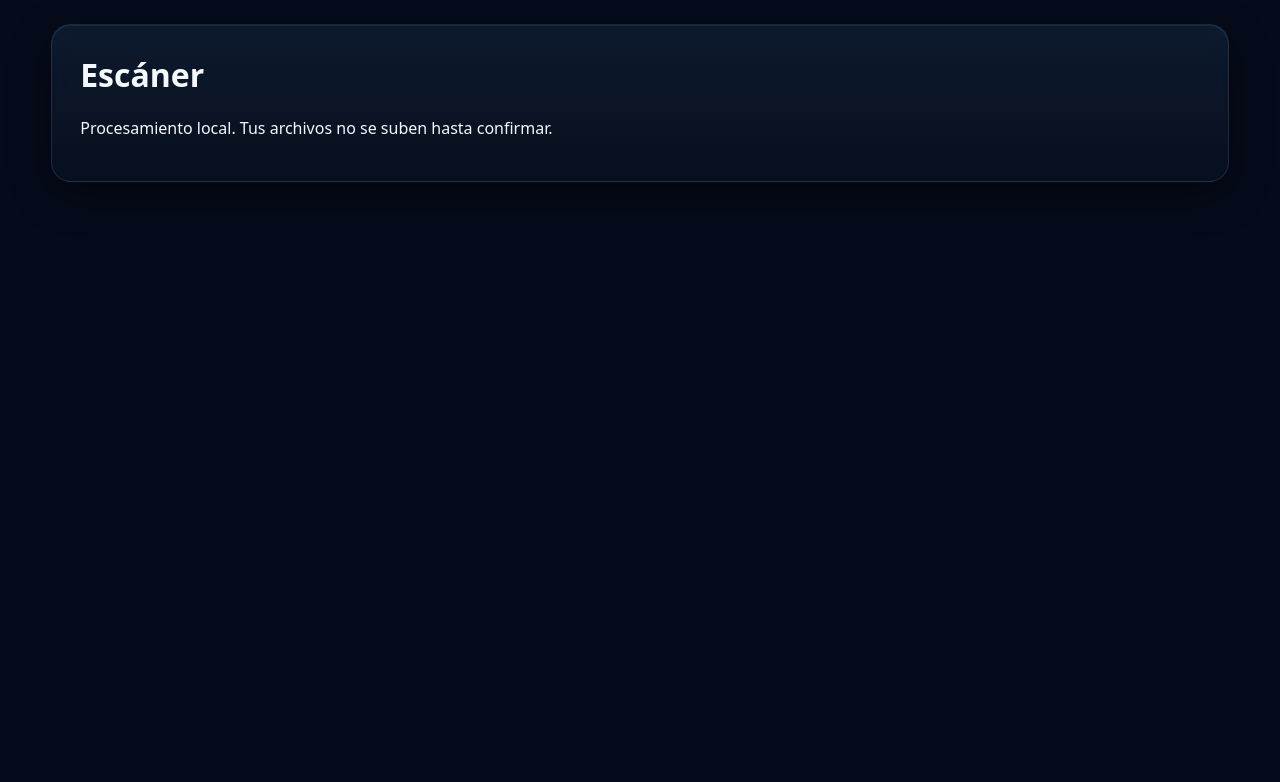
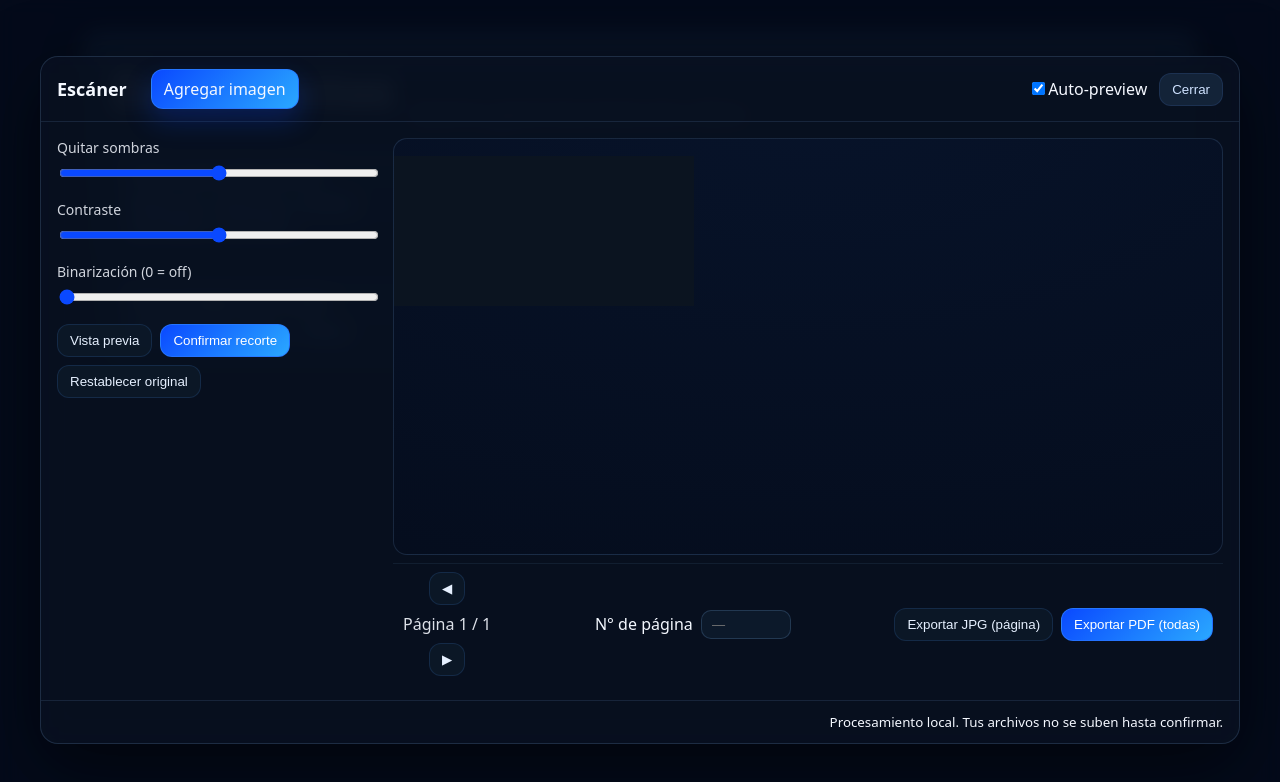
Before and after one commit to Buffnico/inmovia, a React (Vite) app in the folder apps/web/: page /#/documentos/escaner in a window 1280 px wide. Shown: the top 782 px of the page. Built offline with nearby package versions, Linux system fonts and the light colour scheme.

Commit message:
chore: sync local changes (api, router, documentos, vite config, lockfile)

```diff
--- a/apps/web/src/pages/Documentos.tsx
+++ b/apps/web/src/pages/Documentos.tsx
@@ -1,148 +1,71 @@
-// apps/web/src/pages/Documentos.tsx
-import React from "react";
+// apps/web/src/pages/Documentos.tsx  (REEMPLAZAR COMPLETO)
+import React, { useEffect, useState } from "react";
+import { useLocation } from "react-router-dom";
+import ScannerModal from "../scanner/components/ScannerModal";
 
 export default function Documentos() {
+  const { pathname } = useLocation(); // con HashRouter será "/documentos" o "/documentos/escaner"
+  const [scanOpen, setScanOpen] = useState(false);
+
+  useEffect(() => {
+    // si estamos en /documentos/escaner, abrir modal
+    if (pathname.endsWith("/documentos/escaner")) {
+      setScanOpen(true);
+    }
+  }, [pathname]);
+
   return (
-    <div className="container" style={{ padding: "24px 0" }}>
-      <div className="glass-panel" style={{ marginBottom: 18 }}>
-        <h1 style={{ margin: 0 }}>Documentos</h1>
-        <p className="muted" style={{ margin: "6px 0 0" }}>
-          Gestioná y generá documentos de tu oficina.
-        </p>
+    <div className="container app-main">
+      <div className="glass-panel">
+        <div className="dash-header">
+          <h1 className="brand-title">Documentos</h1>
+          <p className="brand-sub">Gestioná y generá documentos de tu oficina.</p>
+        </div>
+
+        <section className="cards-row">
+          <a className="stat-card" href="#/documentos/nuevo">
+            <div className="stat-head">Crear nuevo documento</div>
+            <div className="stat-sub">Reservas, refuerzos, recibos, portadas, contratos…</div>
+          </a>
+
+          <a className="stat-card" href="#/documentos/cargar">
+            <div className="stat-head">Cargar documento</div>
+            <div className="stat-sub">Subí PDF/JPG/PNG desde tu PC.</div>
+          </a>
+
+          <button
+            type="button"
+            className="stat-card"
+            style={{ textAlign: "left" }}
+            onClick={() => setScanOpen(true)}
+          >
+            <div className="stat-head">Escanear</div>
+            <div className="stat-sub">Recorte, mejoras, multipágina y PDF/JPG.</div>
+          </button>
+
+          <a className="stat-card" href="#/documentos/portada">
+            <div className="stat-head">Crear imagen para redes</div>
+            <div className="stat-sub">Plantillas con datos + fotos.</div>
+          </a>
+        </section>
       </div>
 
-      <section
-        className="cards"
-        style={{ gridTemplateColumns: "repeat(auto-fit, minmax(260px, 1fr))" }}
-      >
-        {/* Crear nuevo documento */}
-        <a
-          href="#/documentos/nuevo"
-          className="card"
-          style={{ textDecoration: "none", display: "block" }}
-        >
-          <div style={{ display: "flex", gap: 12, alignItems: "center" }}>
-            <span
-              aria-hidden
-              style={{
-                width: 32,
-                height: 32,
-                borderRadius: 10,
-                display: "grid",
-                placeItems: "center",
-                background:
-                  "linear-gradient(180deg, rgba(31,140,255,.25), rgba(31,140,255,.10))",
-                border: "1px solid rgba(55,168,255,.28)",
-                boxShadow: "0 6px 18px rgba(31,140,255,.18)",
-              }}
-            >
-              📄
-            </span>
-            <div>
-              <div style={{ fontWeight: 700 }}>Crear nuevo documento</div>
-              <div className="muted" style={{ marginTop: 4 }}>
-                Reservas, refuerzos, recibos, portadas, contratos…
+      {/* ===== Modal flotante “vidrioso” sobre Documentos ===== */}
+      {scanOpen && (
+        <>
+          <div className="scanner-overlay" onClick={() => setScanOpen(false)} />
+          <div className="scanner-float">
+            <div className="scanner-card" onClick={(e) => e.stopPropagation()}>
+              {/* tu UI de escáner, envuelta con clases de tema azul */}
+              <div className="scanner-page">
+                <div className="scanner-stage">
+                  <ScannerModal isOpen={true} onClose={() => setScanOpen(false)} />
+                </div>
               </div>
             </div>
           </div>
-        </a>
-
-        {/* Cargar documento */}
-        <a
-          href="#/documentos/cargar"
-          className="card"
-          style={{ textDecoration: "none", display: "block" }}
-        >
-          <div style={{ display: "flex", gap: 12, alignItems: "center" }}>
-            <span
-              aria-hidden
-              style={{
-                width: 32,
-                height: 32,
-                borderRadius: 10,
-                display: "grid",
-                placeItems: "center",
-                background:
-                  "linear-gradient(180deg, rgba(31,140,255,.25), rgba(31,140,255,.10))",
-                border: "1px solid rgba(55,168,255,.28)",
-                boxShadow: "0 6px 18px rgba(31,140,255,.18)",
-              }}
-            >
-              ⬆️
-            </span>
-            <div>
-              <div style={{ fontWeight: 700 }}>Cargar documento</div>
-              <div className="muted" style={{ marginTop: 4 }}>
-                Subí PDF/JPG/PNG desde tu PC.
-              </div>
-            </div>
-          </div>
-        </a>
-
-        {/* Escanear con cámara */}
-        <a
-          href="#/documentos/escaner"
-          className="card"
-          style={{ textDecoration: "none", display: "block" }}
-        >
-          <div style={{ display: "flex", gap: 12, alignItems: "center" }}>
-            <span
-              aria-hidden
-              style={{
-                width: 32,
-                height: 32,
-                borderRadius: 10,
-                display: "grid",
-                placeItems: "center",
-                background:
-                  "linear-gradient(180deg, rgba(31,140,255,.25), rgba(31,140,255,.10))",
-                border: "1px solid rgba(55,168,255,.28)",
-                boxShadow: "0 6px 18px rgba(31,140,255,.18)",
-              }}
-            >
-              📷
-            </span>
-            <div>
-              <div style={{ fontWeight: 700, color: "#8ec5ff" }}>Escanear</div>
-              <div className="muted" style={{ marginTop: 4 }}>
-                Recorte, mejoras, multipágina y PDF/JPG.
-              </div>
-            </div>
-          </div>
-        </a>
-
-        {/* Crear imagen para redes */}
-        <a
-          href="#/documentos/portadas"
-          className="card"
-          style={{ textDecoration: "none", display: "block" }}
-        >
-          <div style={{ display: "flex", gap: 12, alignItems: "center" }}>
-            <span
-              aria-hidden
-              style={{
-                width: 32,
-                height: 32,
-                borderRadius: 10,
-                display: "grid",
-                placeItems: "center",
-                background:
-                  "linear-gradient(180deg, rgba(31,140,255,.25), rgba(31,140,255,.10))",
-                border: "1px solid rgba(55,168,255,.28)",
-                boxShadow: "0 6px 18px rgba(31,140,255,.18)",
-              }}
-            >
-              🖼️
-            </span>
-            <div>
-              <div style={{ fontWeight: 700 }}>Crear imagen para redes</div>
-              <div className="muted" style={{ marginTop: 4 }}>
-                Plantillas con datos + fotos.
-              </div>
-            </div>
-          </div>
-        </a>
-      </section>
+        </>
+      )}
     </div>
   );
 }
--- a/apps/web/src/pages/DocumentosScanner.tsx
+++ b/apps/web/src/pages/DocumentosScanner.tsx
@@ -1,39 +1,31 @@
-import React, { useState } from "react";
-import ScannerModal from "../scanner/components/ScannerModal"; // 👈 IMPORT CORRECTO
-
-const ScannerModalTyped = ScannerModal as unknown as React.ComponentType<{
-  isOpen: boolean;
-  onClose: () => void;
-  initialFiles: File[];
-}>;
+// apps/web/src/pages/DocumentosScanner.tsx
+import React, { useEffect, useState } from "react";
+import ScannerModal from "../scanner/components/ScannerModal";
 
 export default function DocumentosScanner() {
-  const [open, setOpen] = useState(false);
-  const [files, setFiles] = useState<File[]>([]);
-
-  const handlePick: React.ChangeEventHandler<HTMLInputElement> = (e) => {
-    const list = e.target.files ? Array.from(e.target.files) : [];
-    if (list.length) {
-      setFiles(list);
-      setOpen(true);
-    }
-  };
+  const [isOpen, setIsOpen] = useState(true);
+  useEffect(() => setIsOpen(true), []);
 
   return (
-    <div className="container scanner-page" style={{ padding: "24px 0" }}>
+    <div className="container app-main">
       <div className="glass-panel">
-        <h1 style={{ marginTop: 0 }}>Escáner</h1>
-        <p className="muted" style={{ margin: "6px 0 14px" }}>
-          Procesamiento local. Tus archivos no se suben hasta confirmar.
-        </p>
+        <div className="dash-header" style={{ alignItems: "center" }}>
+          <h1 className="brand-title" style={{ marginBottom: 0 }}>Escáner</h1>
+          <p className="brand-sub">Procesamiento local. Tus archivos no se suben hasta confirmar.</p>
+        </div>
 
-        {/* 🔽🔽🔽 Dejá aquí TODO tu UI existente del escáner tal cual lo tenías 🔽🔽🔽 */}
-        {/* Ejemplo: */}
-        {/* {tuBloqueDeControles} */}
-        {/* {tuCanvasStageConOverlay} */}
-        {/* {tusBotones: Vista previa / Confirmar / Exportar PDF/JPG} */}
-        {/* 🔼🔼🔼 ----------------------------------------------------------- 🔼🔼🔼 */}
+        {!isOpen && (
+          <button className="btn btn-primary" onClick={() => setIsOpen(true)} style={{ marginBottom: 16 }}>
+            Abrir escáner
+          </button>
+        )}
 
+        {/* Usa la clase que ya tenés en tu CSS */}
+        <div className="scanner-page">
+          <div className="scanner-stage">
+            <ScannerModal isOpen={isOpen} onClose={() => setIsOpen(false)} />
+          </div>
+        </div>
       </div>
     </div>
   );
--- a/apps/web/src/router.tsx
+++ b/apps/web/src/router.tsx
@@ -23,8 +23,9 @@ const router = createHashRouter([
     children: [
       { index: true, element: <Home /> },
       { path: "dashboard", element: <Dashboard /> },
+      { path: "", element: <Home /> },
       { path: "documentos", element: <Documentos /> },
-      { path: "documentos/escaner", element: <DocumentosScanner /> },
+      { path: "documentos/escaner", element: <Documentos /> },
       { path: "propiedades", element: <Propiedades /> },
       { path: "edu", element: <Edu /> },
       { path: "edu/:id", element: <EduModule /> },
--- a/apps/web/vite.config.ts
+++ b/apps/web/vite.config.ts
@@ -1,5 +1,17 @@
-import { defineConfig } from "vite";
-import react from "@vitejs/plugin-react";
+// apps/web/vite.config.ts
+import { defineConfig } from 'vite'
+import react from '@vitejs/plugin-react'
+
 export default defineConfig({
   plugins: [react()],
-});
+  server: {
+    port: 5173,
+    proxy: {
+      '/api': {
+        target: 'http://localhost:3001',
+        changeOrigin: true,
+        secure: false,
+      },
+    },
+  },
+})
```
Also changed, not shown: 2 other files (tests, documents, lock files or other folders).
